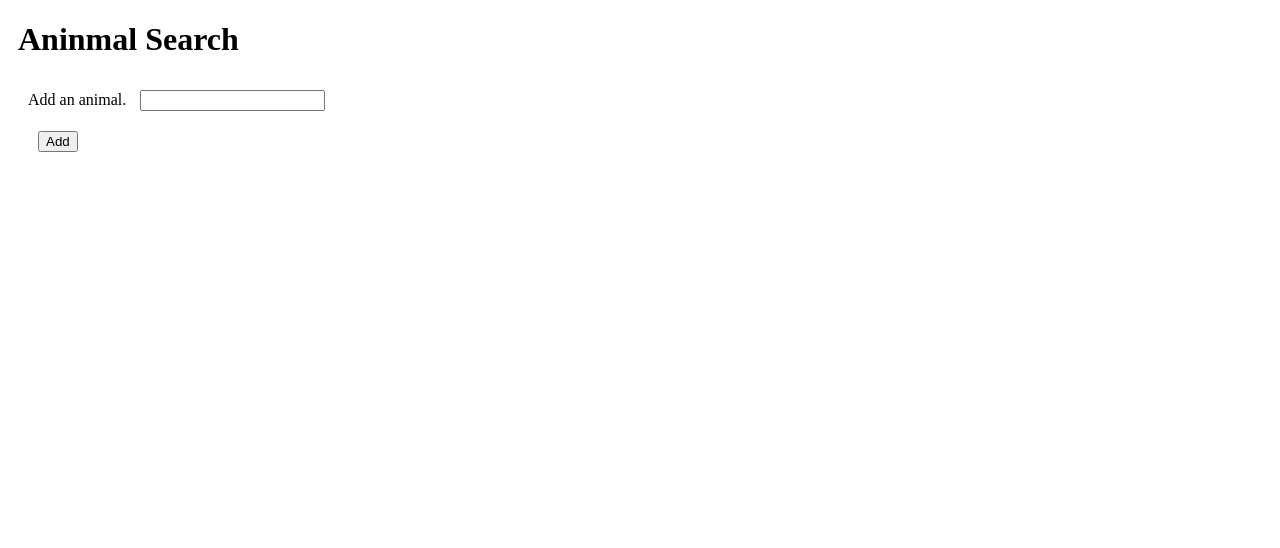
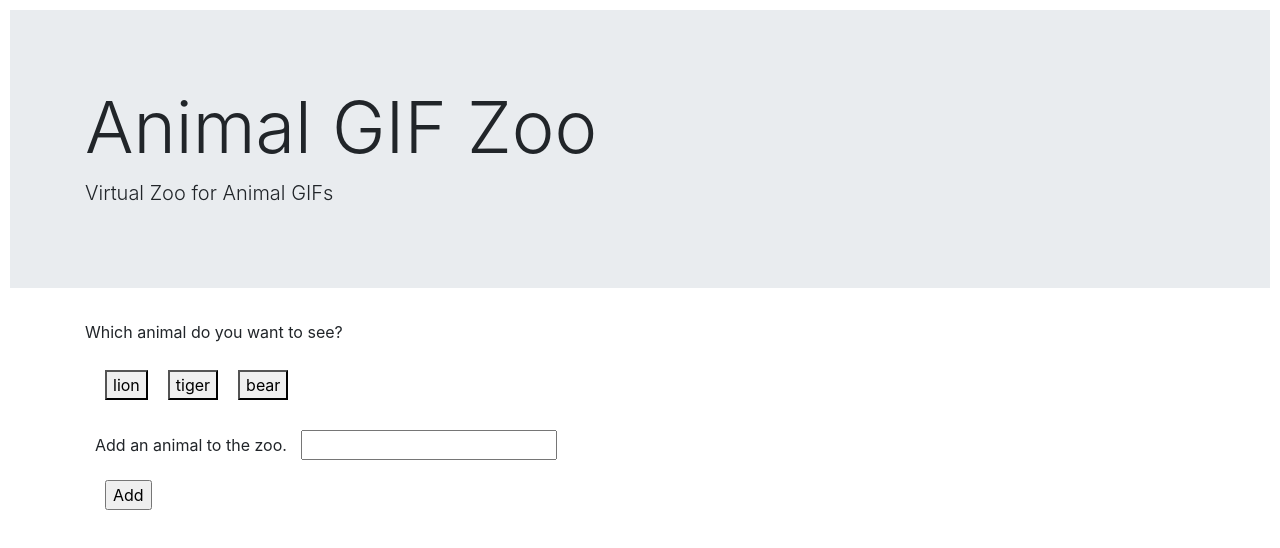
Before and after one commit to tylerlenick/gif_generator, a plain HTML site: page index.html in a window 1280 px wide. Drawn offline with nearby package versions, Linux system fonts and the light colour scheme.

Commit message:
Added bootstrap elements

```diff
--- a/assets/javascript/app.js
+++ b/assets/javascript/app.js
@@ -1,5 +1,5 @@
       // Initial array of movies
-      var animals = [];
+      var animals = ["lion", "tiger", "bear"];
 
       // displayMovieInfo function re-renders the HTML to display the appropriate content
       function displayAnimalGifs() {
@@ -7,7 +7,7 @@
         $("#animal-view").empty();
 
         var animal = $(this).attr("data-name");
-        var queryURL = "https://api.giphy.com/v1/gifs/search?api_key=PSGz1PJiAkf3KhGbNZhuetNSqqRzmIRN&q=" + animal + "&limit=9&offset=0&rating=G&lang=en"
+        var queryURL = "https://api.giphy.com/v1/gifs/search?api_key=PSGz1PJiAkf3KhGbNZhuetNSqqRzmIRN&q=" + animal + "&limit=10&offset=0&rating=G&lang=en"
         var gifs = [];
 
         // Creating an AJAX call for the specific movie button being clicked
--- a/index.html
+++ b/index.html
@@ -3,7 +3,8 @@
 
 <head>
   <meta charset="utf-8">
-  <title>Favorite Movies</title>
+  <title>Animal gif Zoo</title>
+  <link href="https://stackpath.bootstrapcdn.com/bootstrap/4.1.1/css/bootstrap.min.css" rel="stylesheet" integrity="sha384-WskhaSGFgHYWDcbwN70/dfYBj47jz9qbsMId/iRN3ewGhXQFZCSftd1LZCfmhktB" crossorigin="anonymous">
   <style type="text/css">
     button,
     div,
@@ -16,15 +17,23 @@
 
 <body>
 <script src="https://ajax.googleapis.com/ajax/libs/jquery/3.3.1/jquery.min.js"></script>
+
+<div class="jumbotron jumbotron-fluid">
   <div class="container">
-    <h1>Aninmal Search</h1>
+    <h1 class="display-3">Animal GIF Zoo</h1>
+    <p class="lead">Virtual Zoo for Animal GIFs</p>
+  </div>
+</div>
+
+  <div class="container">
 
 
+    <p>Which animal do you want to see?</p>
     <!-- Rendered Buttons will get Dumped Here  -->
     <div id="buttons-view"></div>
 
     <form id="animal-form">
-      <label for="animal-input">Add an animal.</label>
+      <label for="animal-input">Add an animal to the zoo.</label>
       <input type="text" id="animal-input">
       <br>
 
```
